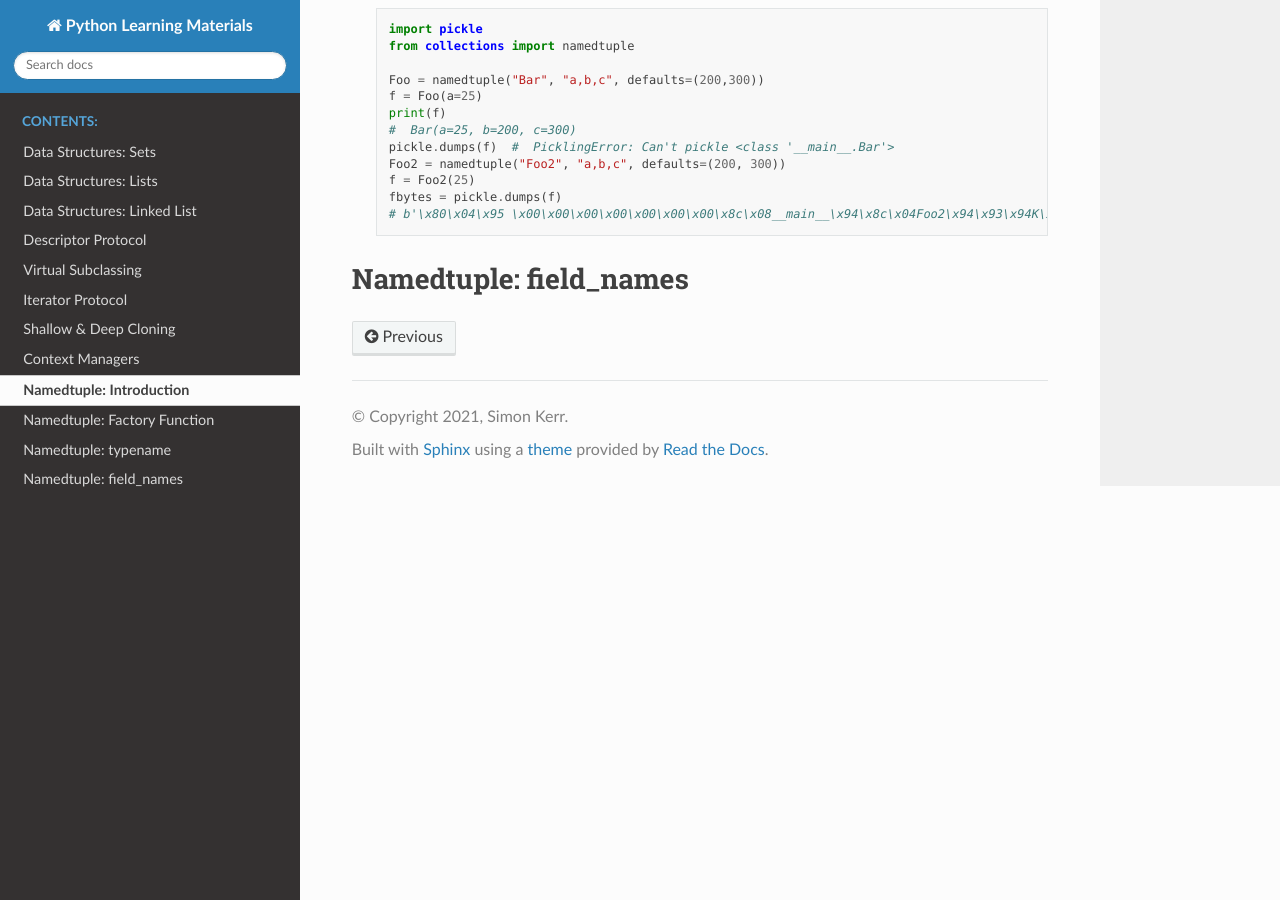
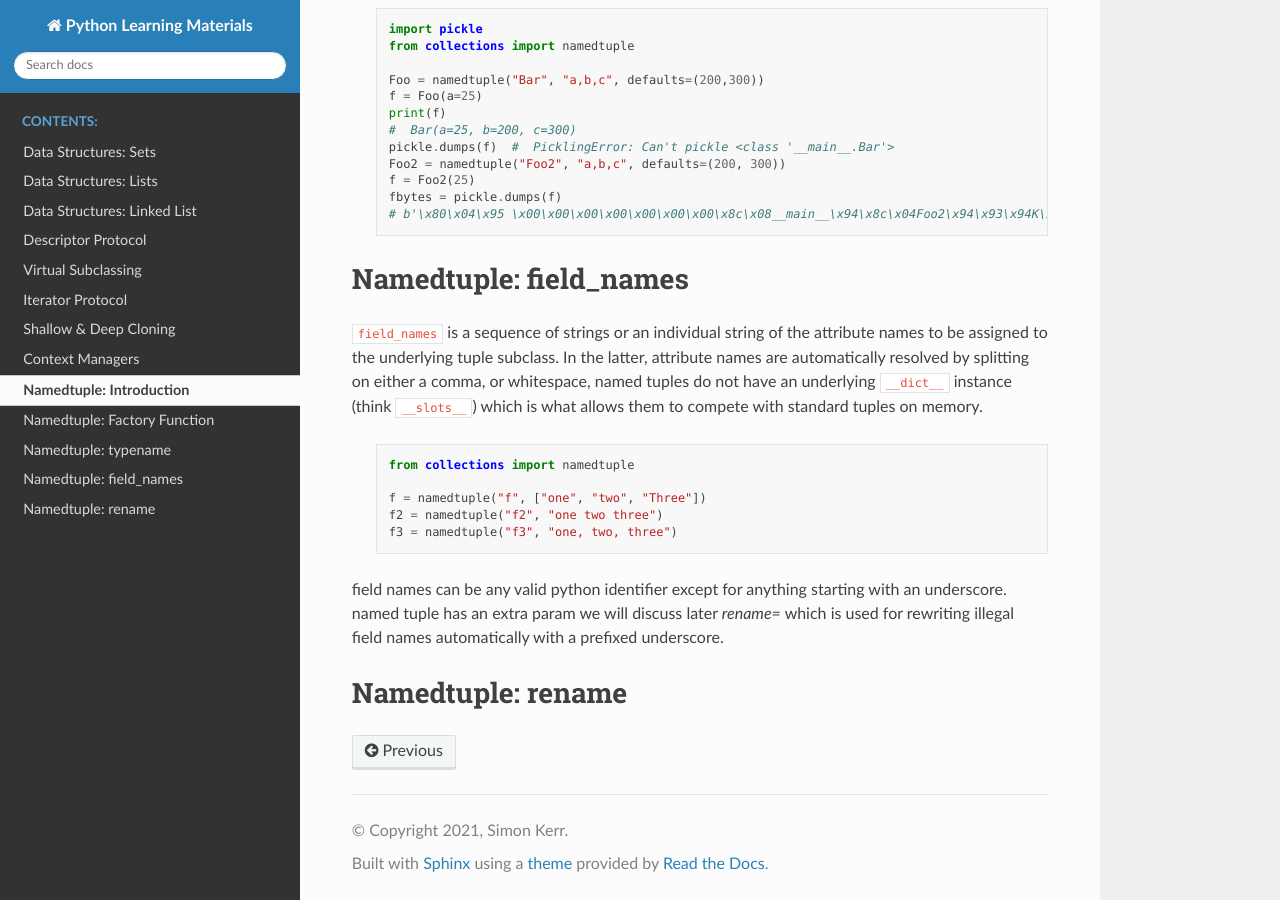
Before and after one commit to symonk/pydocs, a Sphinx documentation site: the page built from docs/source/namedtuples.rst, in a window 1280 px wide and 900 px high, scrolled down 1075 px. Built offline with Sphinx 7.4.7 and the Read the Docs theme 2.0.0, drawn with Linux system fonts in a browser that asks for light colours.

Commit message:
document namedtuple field_names

```diff
--- a/docs/source/namedtuples.rst
+++ b/docs/source/namedtuples.rst
@@ -61,3 +61,23 @@ is briefly shown below:
 
 Namedtuple: field_names
 ------------------------
+``field_names`` is a sequence of strings or an individual string of the attribute names to be
+assigned to the underlying tuple subclass.  In the latter, attribute names are automatically
+resolved by splitting on either a comma, or whitespace,  named tuples do not have an
+underlying ``__dict__`` instance (think ``__slots__``) which is what allows them to compete
+with standard tuples on memory.
+
+    .. code-block:: python
+
+        from collections import namedtuple
+
+        f = namedtuple("f", ["one", "two", "Three"])
+        f2 = namedtuple("f2", "one two three")
+        f3 = namedtuple("f3", "one, two, three")
+
+field names can be any valid python identifier except for anything starting with an underscore.
+named tuple has an extra param we will discuss later `rename=` which is used for rewriting
+illegal field names automatically with a prefixed underscore.
+
+Namedtuple: rename
+-------------------
```
